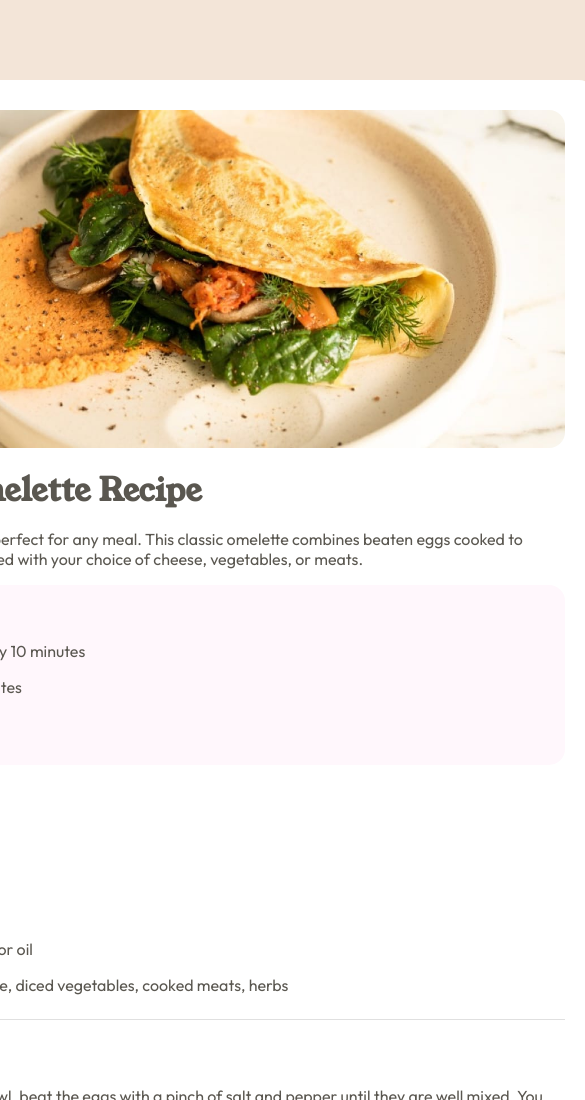
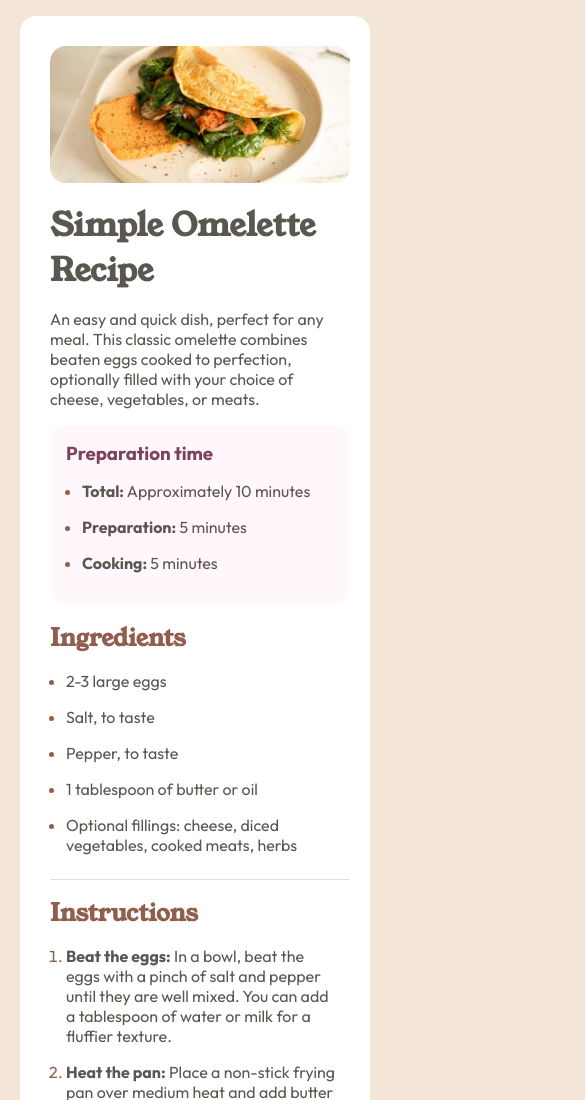
Before and after one commit to dexterniles/simple-recipe-page, a plain HTML site: page index.html in a window 390 px wide. Shown: the top 1100 px of the page, 585 px wide, since content can reach past the window. Drawn offline with Linux system fonts and the light colour scheme.

Commit message:
updated mobile sizing

```diff
--- a/index.html
+++ b/index.html
@@ -2,7 +2,7 @@
 <html lang="en">
 <head>
   <meta charset="UTF-8">
-  <meta name="viewport" content="width=device-width, initial-scale=1.0"> <!-- displays site properly based on user's device -->
+  <meta name="viewport" content="width=device-width, initial-scale=1.0">
   <link rel="icon" type="image/png" sizes="32x32" href="./assets/images/favicon-32x32.png">
   <link rel="stylesheet" href="styles.css">
   <title>Frontend Mentor | Recipe page</title>
--- a/styles.css
+++ b/styles.css
@@ -159,3 +159,153 @@ tr:last-child td {
 .attribution a {
     color: hsl(228, 45%, 44%);
 }
+
+@media (width < 820px) {
+    html {
+        background-color: #f3e5d8;
+        display: flex;
+        justify-content: center;
+        padding-top: 1em;
+        padding-bottom: 1em;
+    }
+
+    body {
+        display: flex;
+        flex-direction: column;
+        align-items: flex-start;
+        max-width: 350px;
+        background-color: #ffffff;
+        padding: 30px;
+        border-radius: 1em;
+    }
+
+    .nutrient-value {
+        color: #915d4c;
+        font-weight: 700;
+    }
+
+    h1, h2 {
+        font-family: "YoungSerif";
+        color: #5a5750;
+    }
+
+    p, ul, ol, td, h3 {
+        font-family: "Outfit";
+        color: #5a5750;
+    }
+
+    ul, ol {
+        margin-left: 1em;
+    }
+
+    li {
+        margin-bottom: 1em;
+    }
+
+    li::marker {
+        color: #915d4c;
+    }
+
+    span {
+        font-weight: bold;
+    }
+
+    .divider {
+        border-top: none;
+        border-left: none;
+        border-right: none;
+        border-bottom: 1px solid #e0e0e0;
+        width: 300px;
+    }
+
+    img {
+        border-radius: 1em;
+        margin-bottom: 1em;
+        max-width: 300px;
+        height: auto;
+    }
+
+    .recipe-title {
+        display: flex;
+        flex-direction: column;
+        gap: 1em;
+        margin-bottom: 1em;
+    }
+
+    .prep-time {
+        display: flex;
+        flex-direction: column;
+        background-color: #fff7fc;
+        width: 300px;
+        padding: 1em;
+        border-radius: 1em;
+        gap: 1em;
+        margin-bottom: 1em;
+    }
+
+    .prep-time > h3 {
+        color: #7d425b;
+    }
+
+    .prep-time > li::marker {
+        color: #7d425b;
+    }
+
+    .ingredients {
+        display: flex;
+        flex-direction: column;
+        gap: 1em;
+        margin-bottom: 0.5em;
+    }
+
+    .ingredients > h2 {
+        color: #915d4c;
+    }
+
+    .instructions {
+        display: flex;
+        flex-direction: column;
+        gap: 1em;
+        margin-top: 1em;
+        margin-bottom: 0.5em;
+    }
+
+    .instructions > h2 {
+        color: #915d4c;
+    }
+
+    .nutrition {
+        display: flex;
+        flex-direction: column;
+        gap: 1em;
+        margin-top: 1em;
+        margin-bottom: 0.5em;
+    }
+
+    .nutrition > h2 {
+        color: #915d4c;
+    }
+
+    table {
+        width: 100%;
+        border-collapse: collapse;
+    }
+
+    td {
+        border-bottom: 1px solid #e0e0e0;
+        padding: 1em;
+        text-align: left;
+    }
+
+    tr:last-child td {
+        border: none;
+    }
+
+    .attribution {
+        font-size: 11px;
+        text-align: center;
+    }
+    .attribution a {
+        color: hsl(228, 45%, 44%);
+    }
+}
```
